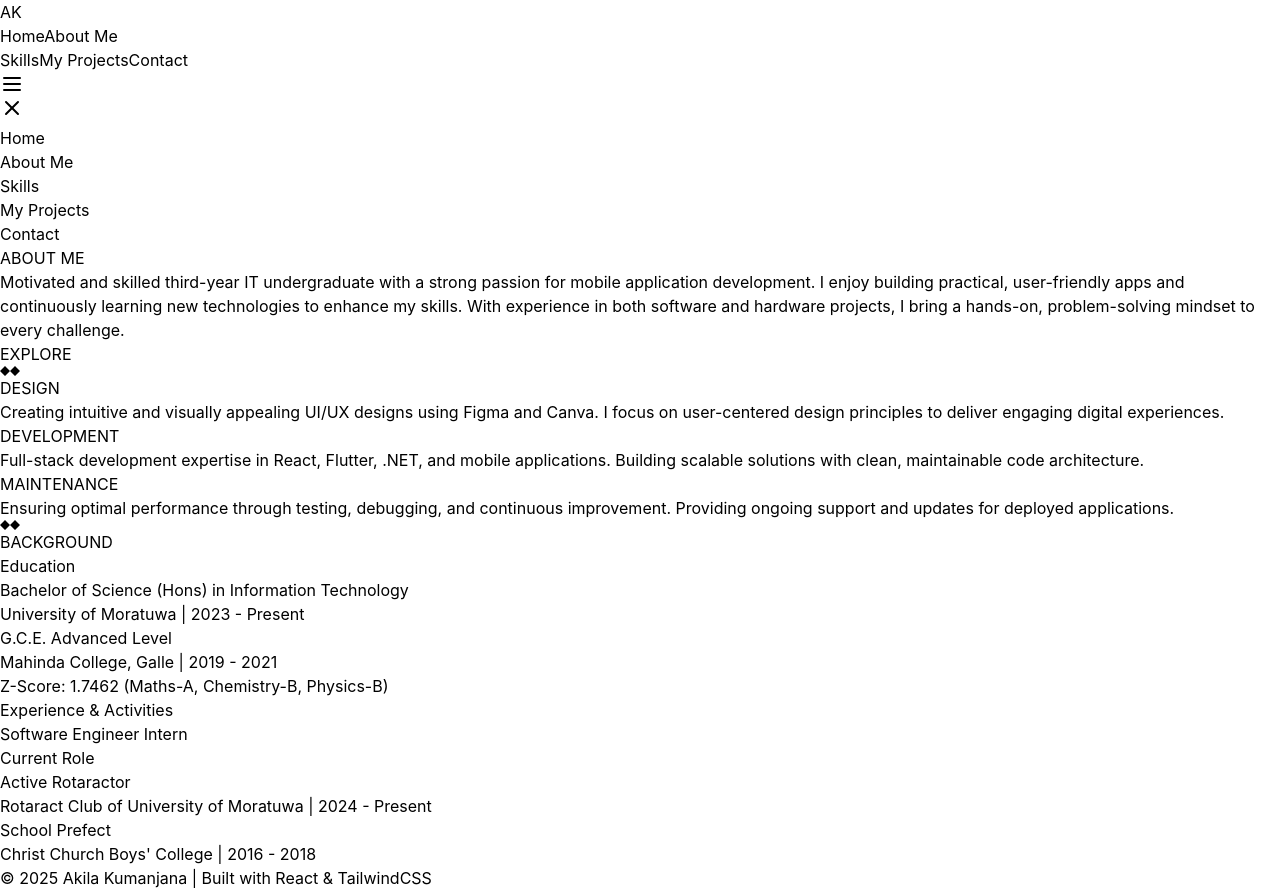
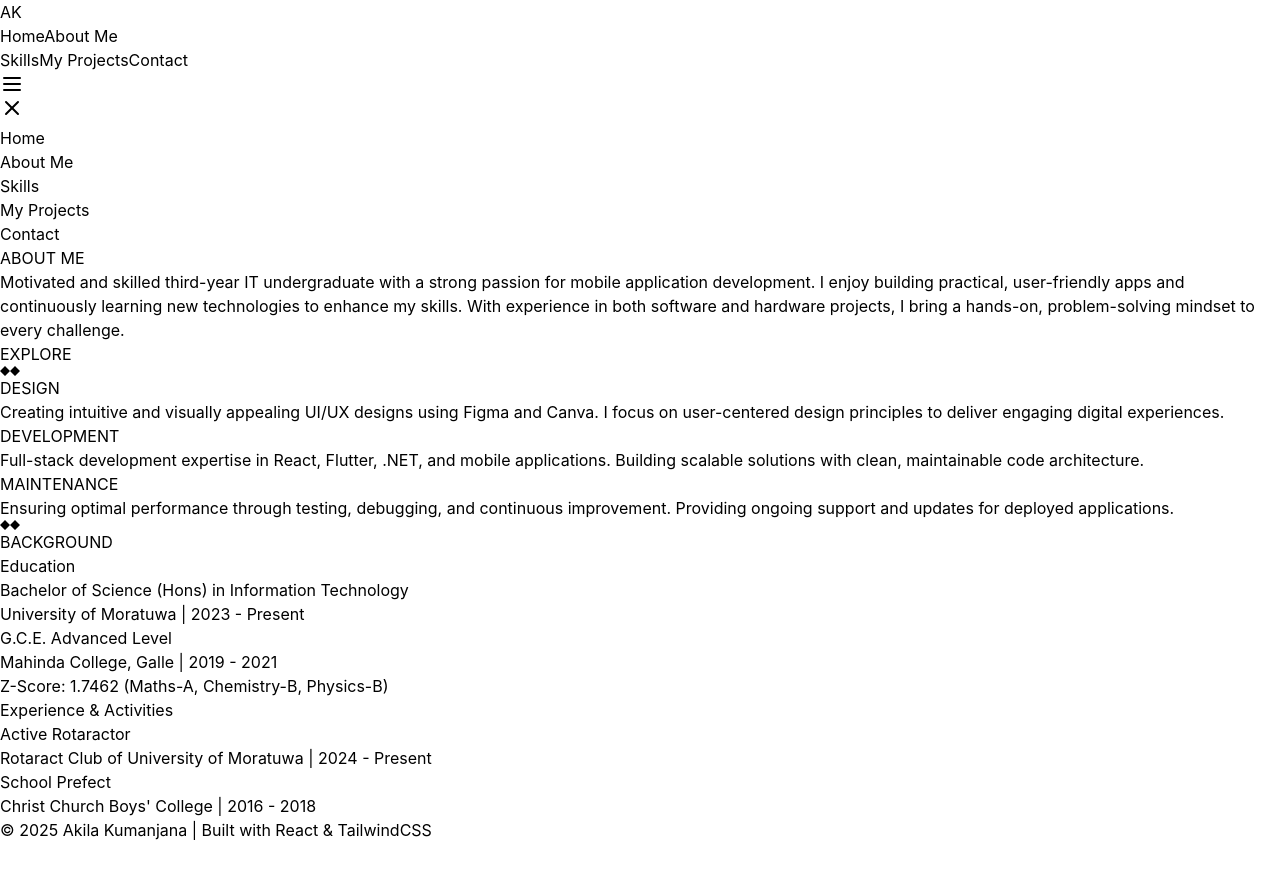
Before and after one commit to Kumanjanadga/My-portfolio, a React (Vite) app: page /about in a window 1280 px wide. After the commit the page ends 842 px from the top, so only its background shows below. Built offline with nearby package versions, Linux system fonts and the light colour scheme.

Commit message:
Comment out previous role details in AboutMe component for clarity

```diff
--- a/src/pages/About.jsx
+++ b/src/pages/About.jsx
@@ -98,10 +98,10 @@ export default function AboutMe() {
             <div>
               <h3 className="text-xl font-bold mb-6">Experience & Activities</h3>
               <div className="space-y-4">
-                <div className="border-l-2 border-gray-600 pl-4">
+                {/* <div className="border-l-2 border-gray-600 pl-4">
                   <h4 className="font-semibold">Software Engineer Intern</h4>
                   <p className="text-gray-300 text-sm">Current Role</p>
-                </div>
+                </div> */}
                 <div className="border-l-2 border-gray-600 pl-4">
                   <h4 className="font-semibold">Active Rotaractor</h4>
                   <p className="text-gray-300 text-sm">Rotaract Club of University of Moratuwa | 2024 - Present</p>
```
